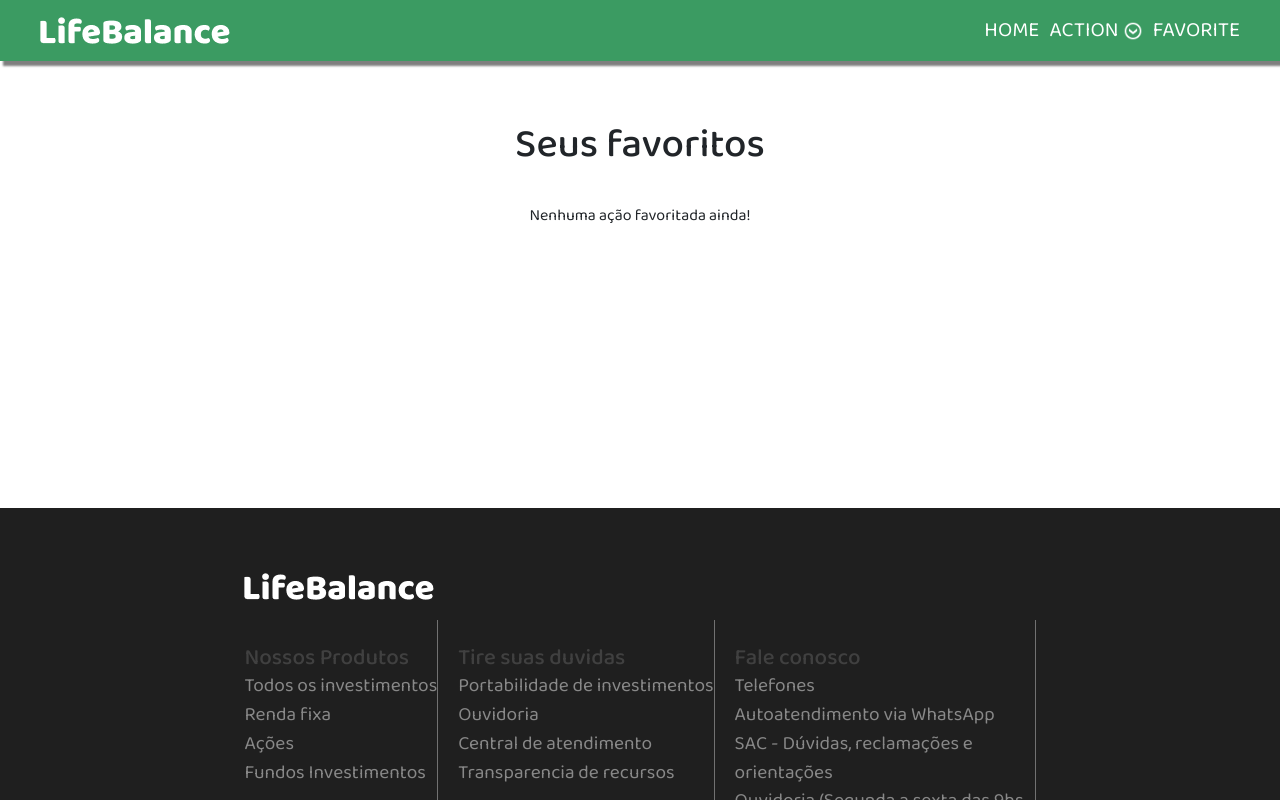
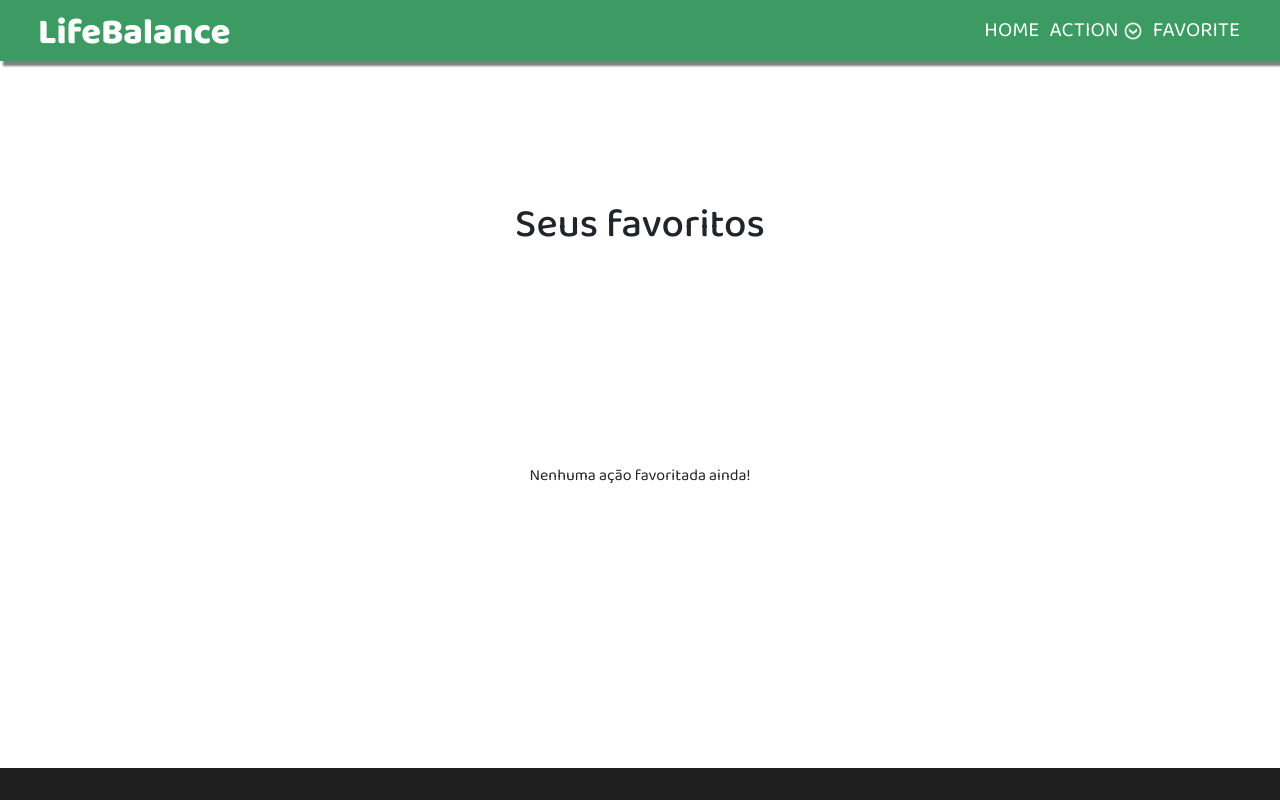
Before and after one commit to william-wv/projetin-vue, a Vue app: page /fav in a window 1280 px wide. Shown: the top 800 px of the page. Built offline with nearby package versions, Linux system fonts and the light colour scheme.

Commit message:
atualizando footer v3

```diff
--- a/src/components/CardStocks.vue
+++ b/src/components/CardStocks.vue
@@ -44,13 +44,7 @@ function formatarMarketCap(valor) {
 import { useFavoritesStore } from '@/stores/favorites';
 const favoritesStore = useFavoritesStore();
 
-import { watch } from 'vue'
-
-watch(
-  () => favoritesStore.favoritos
-);
 </script>
-
 <template>
   <div class="card cardStocks">
     <div class="img__stocks">
--- a/src/components/SectionFooter.vue
+++ b/src/components/SectionFooter.vue
@@ -26,6 +26,7 @@ const props = defineProps({
   h1{
     color: var(--Gray-500);
     font-size: 1.4rem;
+    margin-bottom: 2rem !important;
   }
 
   li{
@@ -39,6 +40,6 @@ const props = defineProps({
   }
   .name-section{
     margin: 25px 0 !important;
-    max-width: 300px;
+    max-width: 400px;
   }
 </style>
--- a/src/views/FavoriteView.vue
+++ b/src/views/FavoriteView.vue
@@ -20,5 +20,6 @@ import FavoriteComponent from '@/components/FavoriteComponent.vue';
 <style scoped>
 h1 {
   text-align: center;
+  margin: 80px 0 180px 0 !important;
 }
 </style>
```
Also changed, not shown: src/services/httpService.js (+7 -7 lines), src/components/SectionFavorite.vue (deleted).
